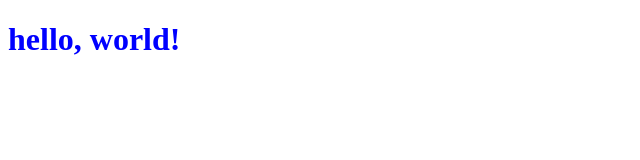
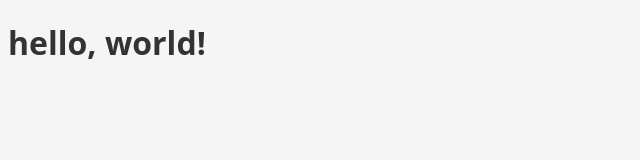
Before and after one commit to johnclamy/social-media-template, a website built with Parcel: page src/index.html in a window 1280 px wide. Shown: the whole page, without its empty margins (0-640 px from the left). Built offline with nearby package versions, Linux system fonts and the light colour scheme.

Commit message:
setup base scss rules

```diff
--- /dev/null
+++ b/src/scss/base/_base.scss
@@ -0,0 +1,18 @@
+// Setup box model on the root element
+
+html {
+  box-sizing: border-box;
+}
+
+*::before,
+*::after {
+  box-sizing: inherit;
+}
+
+// Basic styles
+
+body {
+  font-family: $text-font-stack;
+  color: $primary-text-color;
+  background-color: $primary-bg-color;
+}
--- a/src/scss/helpers/_variables.scss
+++ b/src/scss/helpers/_variables.scss
@@ -55,7 +55,7 @@ $primary-bg-color: $off-white;
 
 /// Secondary background colour
 /// @type Color
-$secondary-bg-color: $ligh-grey;
+$secondary-bg-color: $light-grey;
 
 /// Third background colour
 /// @type Color
--- a/src/scss/index.scss
+++ b/src/scss/index.scss
@@ -1,3 +1,7 @@
-h1 {
-  color: blue;
-}
+@charset "UTF-8";
+
+// Helpers
+@import 'helpers/variables';
+
+// Base
+@import 'base/base';
```
